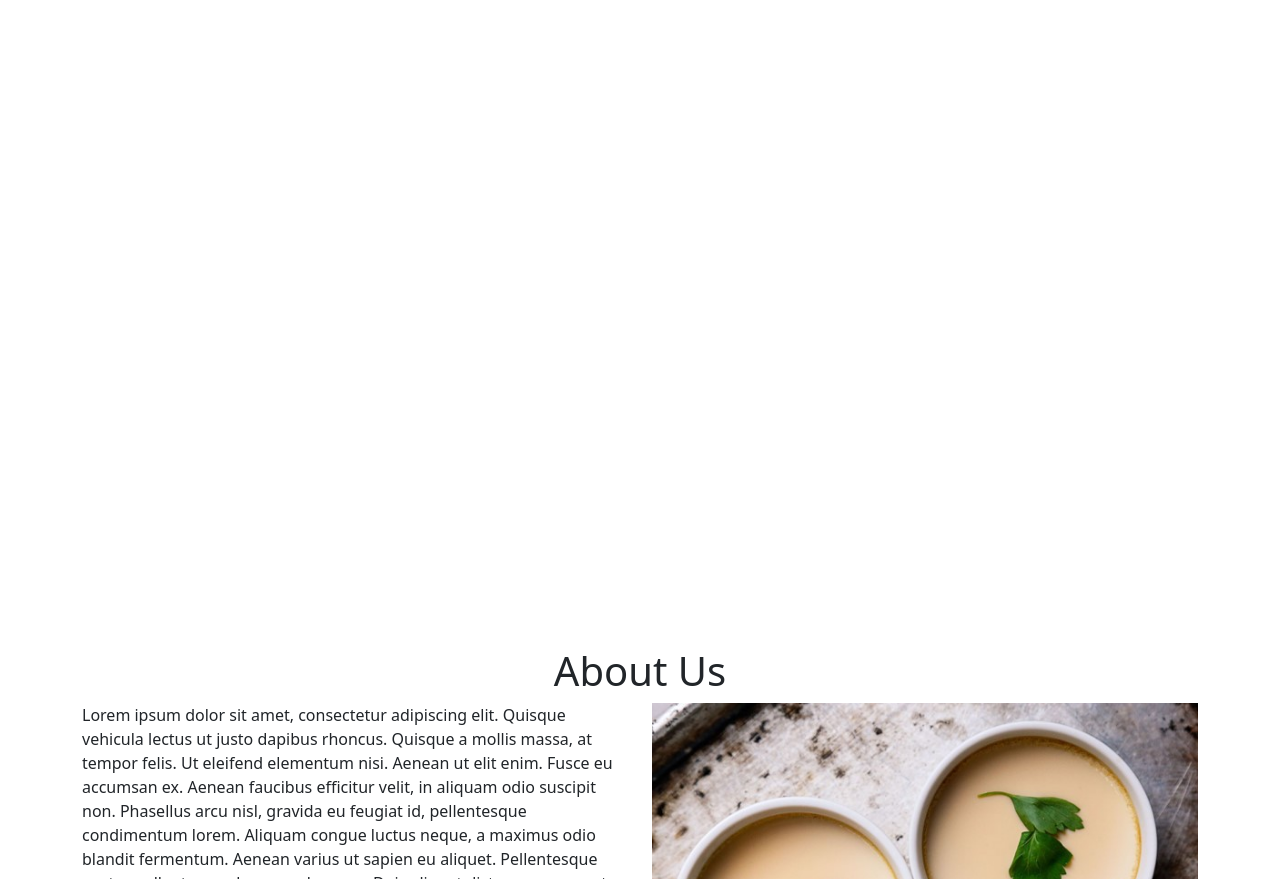
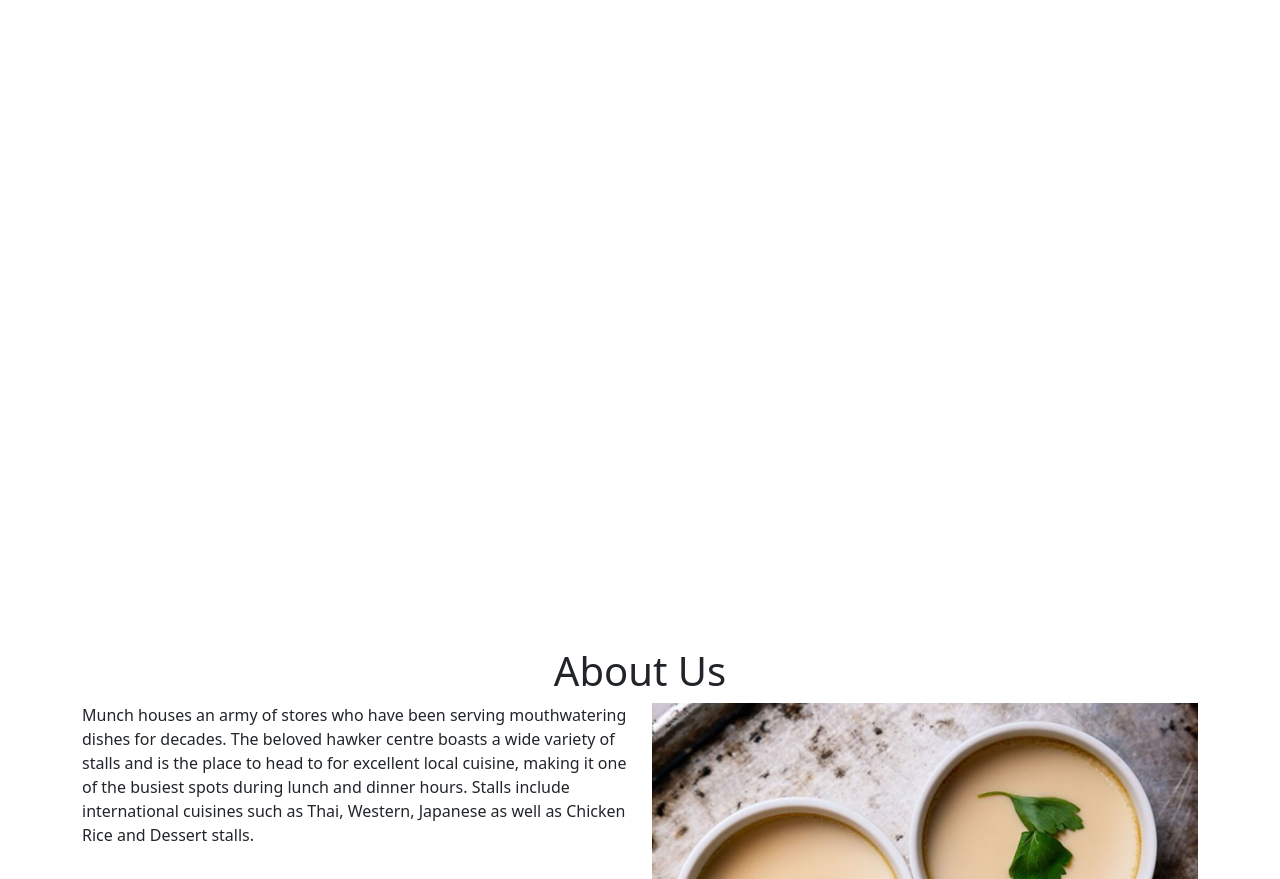
Before and after one commit to Mordaax/FED-Assignment, a plain HTML site: page index.html in a window 1280 px wide. Shown: the part 73-952 px from the top of the page. Drawn offline with nearby package versions, Linux system fonts and the light colour scheme; a script that the page names is missing.

Commit message:
Updated About section in index.html

```diff
--- a/index.html
+++ b/index.html
@@ -29,7 +29,11 @@
 
             <div class="row">
                 <div class="col-sm-12 col-md-6">
-                    <p>Lorem ipsum dolor sit amet, consectetur adipiscing elit. Quisque vehicula lectus ut justo dapibus rhoncus. Quisque a mollis massa, at tempor felis. Ut eleifend elementum nisi. Aenean ut elit enim. Fusce eu accumsan ex. Aenean faucibus efficitur velit, in aliquam odio suscipit non. Phasellus arcu nisl, gravida eu feugiat id, pellentesque condimentum lorem. Aliquam congue luctus neque, a maximus odio blandit fermentum. Aenean varius ut sapien eu aliquet. Pellentesque auctor pellentesque lorem sed cursus. Duis aliquet dictum augue auctor vulputate. Nam convallis sapien ornare, sollicitudin elit non, tristique ante.</p>
+                    <p>
+                        Munch houses an army of stores who have been serving mouthwatering dishes for decades.
+                        The beloved hawker centre boasts a wide variety of stalls and is the place to head to for excellent local cuisine, making it one of the busiest spots during lunch and dinner hours.
+                        Stalls include international cuisines such as Thai, Western, Japanese as well as Chicken Rice and Dessert stalls.
+                    </p>
                 </div>
 
                 <img class="col-sm-12 col-md-6 img-fluid" src="/Japanese Stall/images/chawan.jpg" />
```
